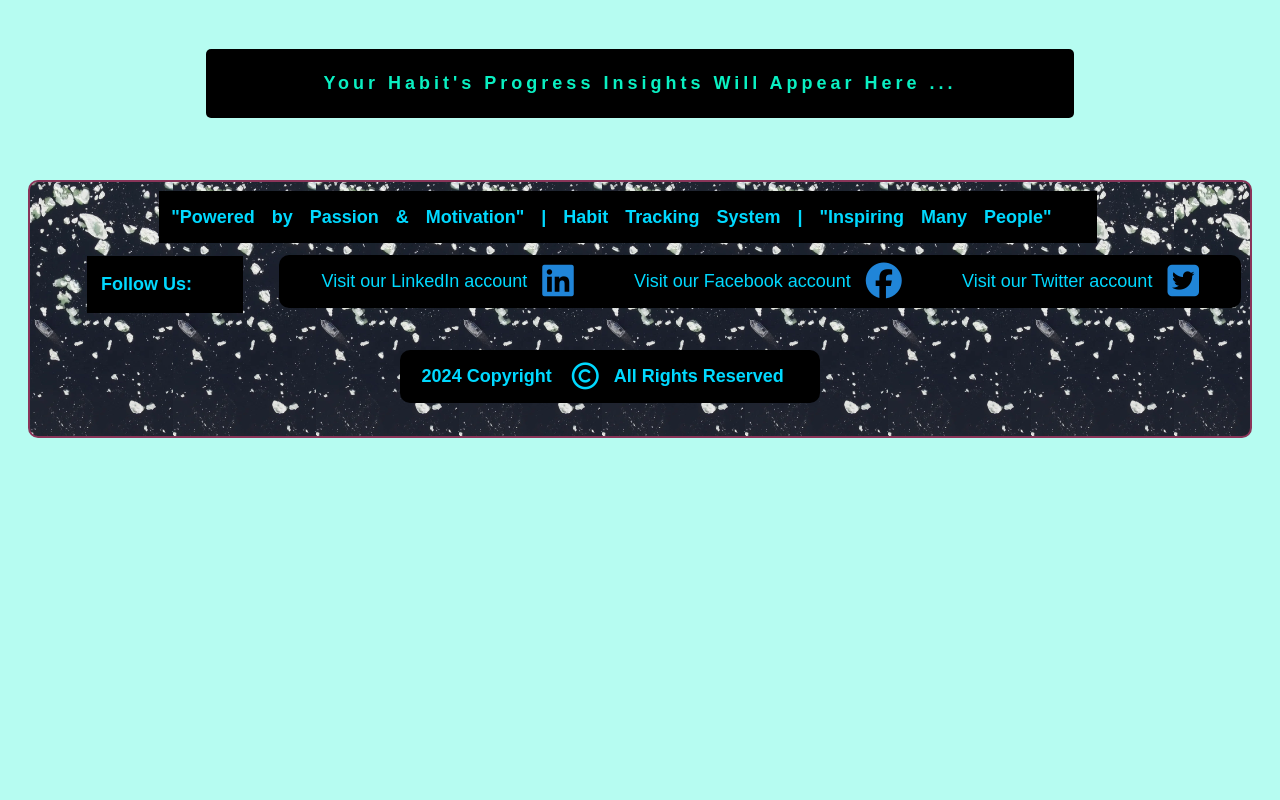
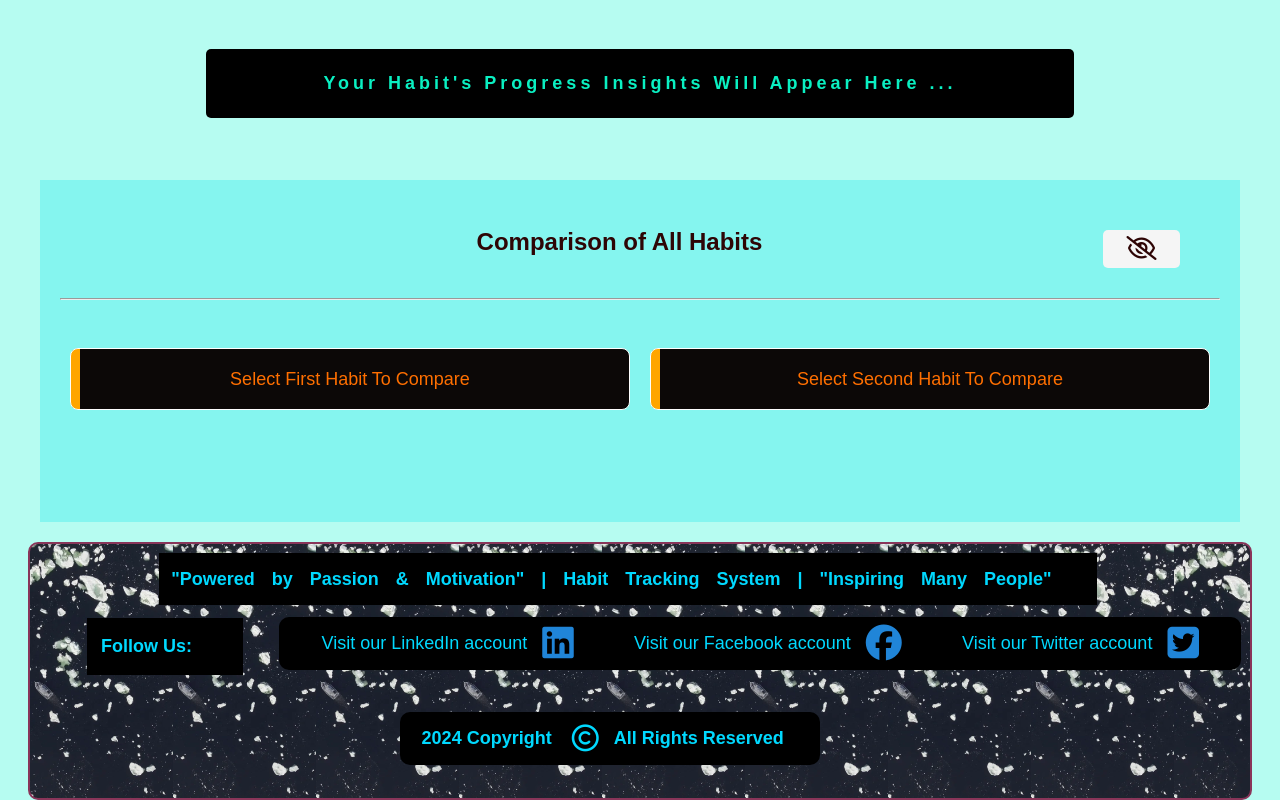
Before and after one commit to vikas-trivedi01/Habit-Tracking-System, a plain HTML site: page structure/progress.html in a window 1280 px wide. Shown: the part 2170-2970 px from the top of the page. Before the commit the page ends 2608 px from the top, so only its background shows below. Drawn offline with nearby package versions, Linux system fonts and the light colour scheme.

Commit message:
add more options to track progress  and styling for those

```diff
--- a/structure/progress.html
+++ b/structure/progress.html
@@ -186,6 +186,30 @@
       </div>
     </div>
 
+    <div id="habits-comparison-select">
+      <div id="comparison-select-header">
+        <p style="font-weight: 700">Comparison of All Habits</p>
+        <span id="comparison-icon">
+          <i class="fa-regular fa-eye-slash"></i>
+        </span>
+      </div>
+
+      <hr />
+      <br />
+
+      <div class="custom-select">
+        <select id="comparison-selector-first-habit">
+          <option value="banner">Select First Habit To Compare</option>
+          <!-- Dynamic habit options will be added here via JS -->
+        </select>
+        <select id="comparison-selector-second-habit">
+          <option value="banner">Select Second Habit To Compare</option>
+          <!-- Dynamic habit options will be added here via JS -->
+        </select>
+      </div>
+
+    </div>
+
     <!-- footer  -->
     <footer id="footer">
       <div id="foot-line">
@@ -225,5 +249,6 @@
     </footer>
 
     <script src="../functionalities/progress.js"></script>
+    <script src="../functionalities/comparison.js"></script>
   </body>
 </html>
--- a/styling/style.css
+++ b/styling/style.css
@@ -681,32 +681,48 @@ input[type="date"]:valid + span::after {
   padding: 20px;
 }
 
-#progress-insights-select {
+#progress-insights-select,
+#habits-comparison-select {
   background-color: rgb(133, 245, 239);
   margin: 20px;
   text-align: center;
   font-size: x-large;
-  height: 60%;
   padding: 20px;
 }
-#progress-insights-select p {
+
+#progress-insights-select {
+height: 60%;
+}
+
+#habits-comparison-select {
+  height: 45%;
+
+}
+
+
+#progress-insights-select p,
+#habit-comparison-select p {
   font-size: xx-large;
 }
-#insights-select-header {
+#insights-select-header,
+#comparison-select-header {
   display: flex;
 }
-#insights-select-header p {
+#insights-select-header p,
+#comparison-select-header p {
   width: 100%;
   margin: 2% 5% 2% 15%;
 }
-#insights-select-header span {
+#insights-select-header span,
+#comparison-select-header span {
   background-color: #f5f5f5;
   width: 10%;
   height: 10%;
   border-radius: 5px;
   margin: 30px 40px;
 }
-#insights-select-header span:hover {
+#insights-select-header span:hover,
+#comparison-select-header span:hover {
   background-color: #ff7e7e;
   border-radius: 10px;
   color: #9fe3ef;
@@ -809,3 +825,7 @@ input[type="date"]:valid + span::after {
   border-radius: 5px;
   margin: 5% 15%;
 }
+
+#habits-comparison-section {
+  background-color: #00a6ff;
+}
```
